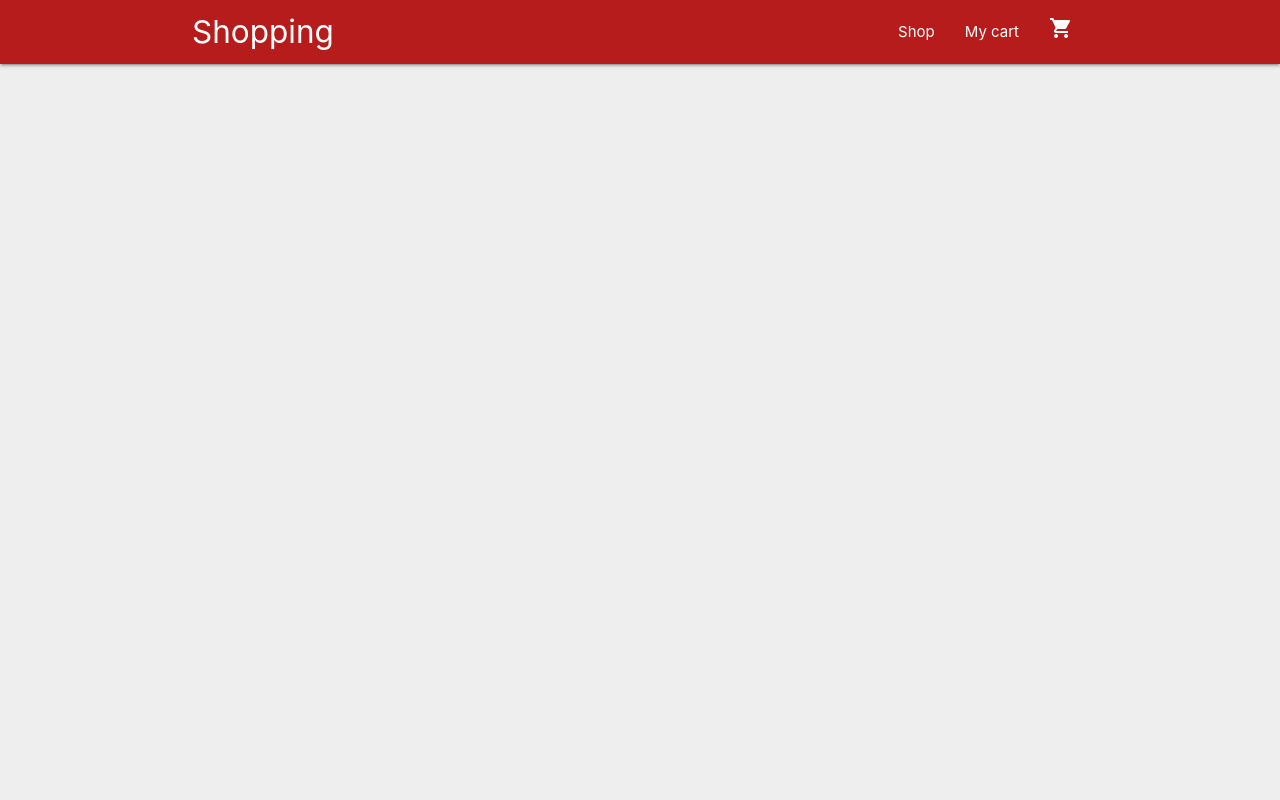
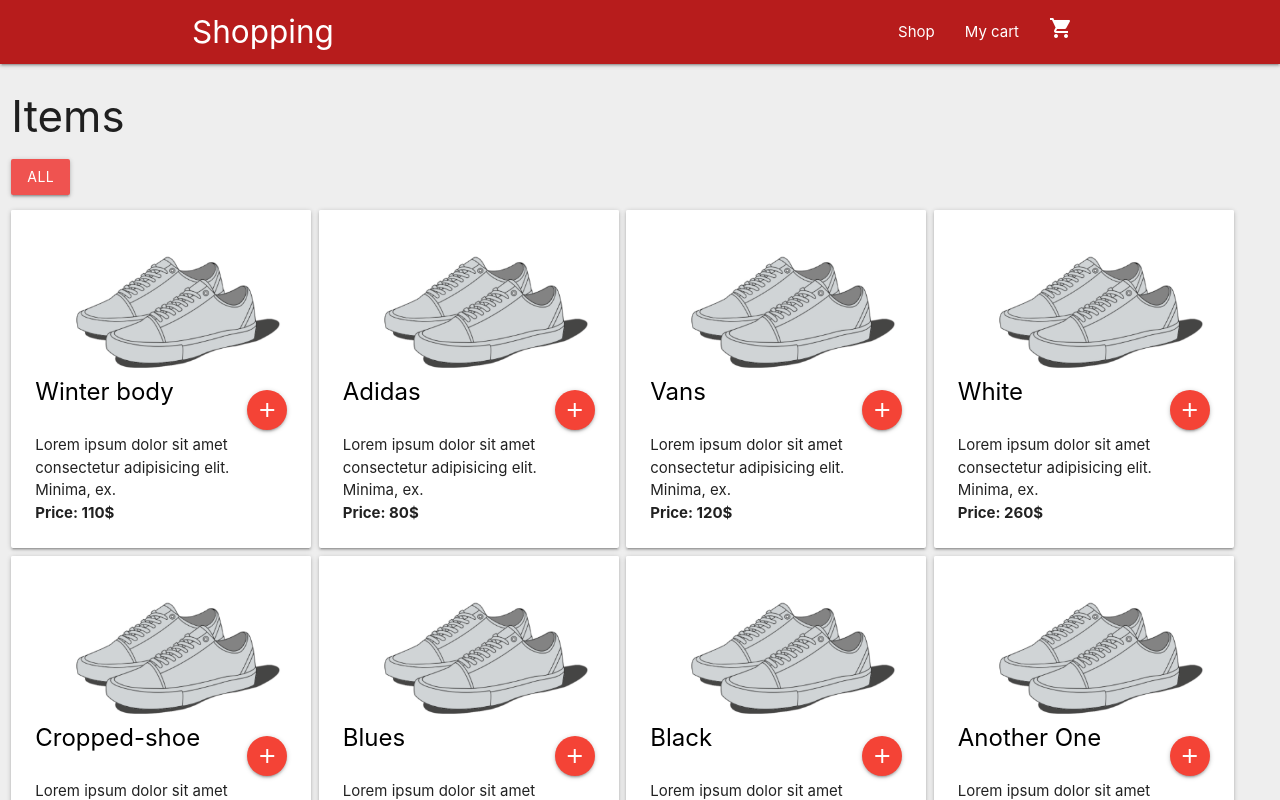
Before and after one commit to georgelioris/zerostore, a React (Create React App) app: page /Shop in a window 1280 px wide. Shown: the top 800 px of the page. Built offline with nearby package versions, Linux system fonts and the light colour scheme.

Commit message:
ItemList converted to purely functional component

```diff
--- a/src/App.js
+++ b/src/App.js
@@ -7,6 +7,7 @@ import history from "./history";
 import "materialize-css"; // It installs the JS asset only
 import "materialize-css/dist/css/materialize.min.css";
 import "material-icons";
+import Shop from "./containers/Shop";
 
 const App = () => (
   <Router history={history}>
@@ -15,6 +16,7 @@ const App = () => (
       <Switch>
         <Route exact path="/" component={Home} />
         <Route exact path="/cart" component={Cart} />
+        <Route exact path="/Shop" component={Shop} />
       </Switch>
     </div>
   </Router>
--- a/src/components/ItemFilters.js
+++ b/src/components/ItemFilters.js
@@ -1,6 +1,6 @@
 import React from "react";
 
-const CategoryFilters = ({ active, categories, onClick }) => (
+const ItemFilters = ({ active, categories, onClick }) => (
   <div className="category-filters">
     <span
       className="dropdown-trigger btn red lighten-1"
@@ -25,4 +25,4 @@ const CategoryFilters = ({ active, categories, onClick }) => (
   </div>
 );
 
-export default CategoryFilters;
+export default ItemFilters;
--- a/src/components/ItemList.js
+++ b/src/components/ItemList.js
@@ -27,11 +27,15 @@ const Item = ({ item, onItemClick }) => (
   </div>
 );
 
-const ItemList = ({ items, onClick }) => (
+const ItemList = ({ items, onClick, cartItems }) => (
   <div>
     <div className="item-list">
       {items.map(item => (
-        <Item key={item.id} item={item} onItemClick={() => onClick(item)} />
+        <Item
+          key={item.id}
+          item={item}
+          onItemClick={() => onClick(item, cartItems)}
+        />
       ))}
     </div>
   </div>
--- /dev/null
+++ b/src/containers/Shop.js
@@ -0,0 +1,88 @@
+import React, { useEffect } from "react";
+import { connect } from "react-redux";
+import { addToCart, incQuant, setVisibility } from "../actions";
+import Inventory from "../components/Inventory";
+import ItemList from "../components/ItemList";
+import ItemFilters from "../components/ItemFilters";
+import M from "materialize-css";
+
+const Shop = ({
+  items,
+  categories,
+  visibilityFilter,
+  setFilter,
+  cartItems,
+  addToCart,
+  incQuant
+}) => {
+  useEffect(() => {
+    M.AutoInit();
+  });
+
+  const handleClick = (item, cartItems) => {
+    const itemInCart = cartItems.find(cartItem => item.id === cartItem.id);
+    return itemInCart ? incQuant(itemInCart) : addToCart(item);
+  };
+
+  return (
+    <div className="row">
+      <div className="col s12">
+        <h3>Items</h3>
+        <ItemFilters
+          categories={categories}
+          active={visibilityFilter}
+          onClick={setFilter}
+        />
+        <ItemList items={items} cartItems={cartItems} onClick={handleClick} />
+        <Inventory />
+      </div>
+    </div>
+  );
+};
+
+const mapStateToProps = state => {
+  return {
+    items: visibleItems(state.items, state.visibilityFilter),
+    cartItems: state.cartItems,
+    visibilityFilter: state.visibilityFilter,
+    categories: filters(state.items)
+  };
+};
+
+const visibleItems = (items, filter) => {
+  const itemsArr = Object.values(items);
+  return filter === "All"
+    ? itemsArr
+    : itemsArr.filter(i => i.category === filter);
+};
+
+const filters = items => {
+  const itemsArr = Object.values(items);
+  const categories = itemsArr.reduce(
+    (acc, item) =>
+      acc.find(category => category === item.category)
+        ? acc
+        : [...acc, item.category],
+    []
+  );
+  return categories;
+};
+
+const mapDispatchToProps = dispatch => {
+  return {
+    addToCart: item => {
+      dispatch(addToCart(item));
+    },
+    incQuant: item => {
+      dispatch(incQuant(item));
+    },
+    setFilter: filter => {
+      dispatch(setVisibility(filter));
+    }
+  };
+};
+
+export default connect(
+  mapStateToProps,
+  mapDispatchToProps
+)(Shop);
```
